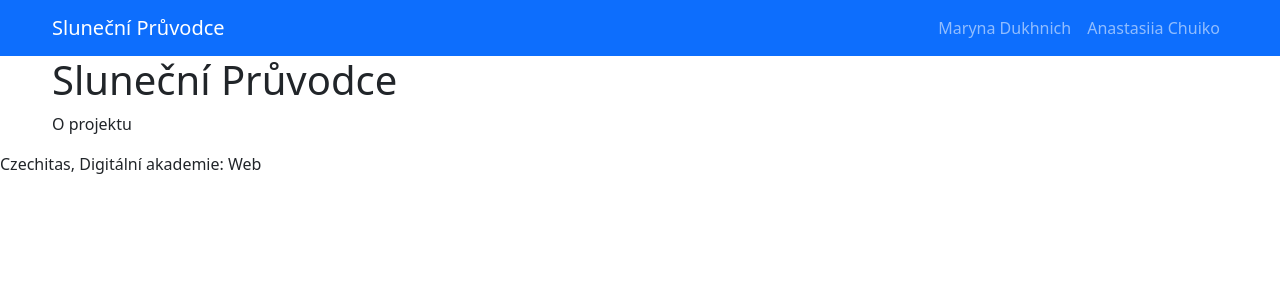
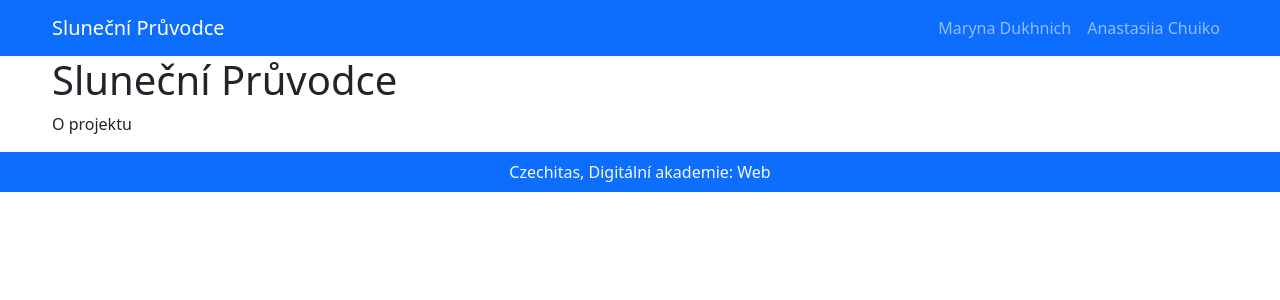
Before and after one commit to dukhnich/o-projektu, a React (Vite) app: page / in a window 1280 px wide. Shown: the top 300 px of the page. Built offline with nearby package versions, Linux system fonts and the light colour scheme.

Commit message:
add footer

```diff
--- /dev/null
+++ b/src/components/Footer/index.jsx
@@ -0,0 +1,15 @@
+
+import Container from 'react-bootstrap/Container';
+import Nav from 'react-bootstrap/Nav';
+import Navbar from 'react-bootstrap/Navbar';
+import NavDropdown from 'react-bootstrap/NavDropdown';
+
+function Footer() {
+  return (
+    <Navbar bg="primary">
+        <p className='mx-auto mb-0 text-light'>Czechitas, Digitální akademie: Web</p>
+    </Navbar>
+  );
+}
+
+export default Footer;
--- a/src/pages/HomePage/index.jsx
+++ b/src/pages/HomePage/index.jsx
@@ -2,6 +2,8 @@ import 'bootstrap/dist/css/bootstrap.min.css';
 import './style.css';
 import Container from 'react-bootstrap/Container';
 import Header from '../../components/Header';
+import Footer from '../../components/Footer';
+
 export const HomePage = () => {
   return (
     <>
@@ -12,9 +14,7 @@ export const HomePage = () => {
         <p>O projektu</p>
       </main>
       </Container>
-      <footer>
-        <p>Czechitas, Digitální akademie: Web</p>
-      </footer>
+      <Footer />
     </>
   );
 };
```
